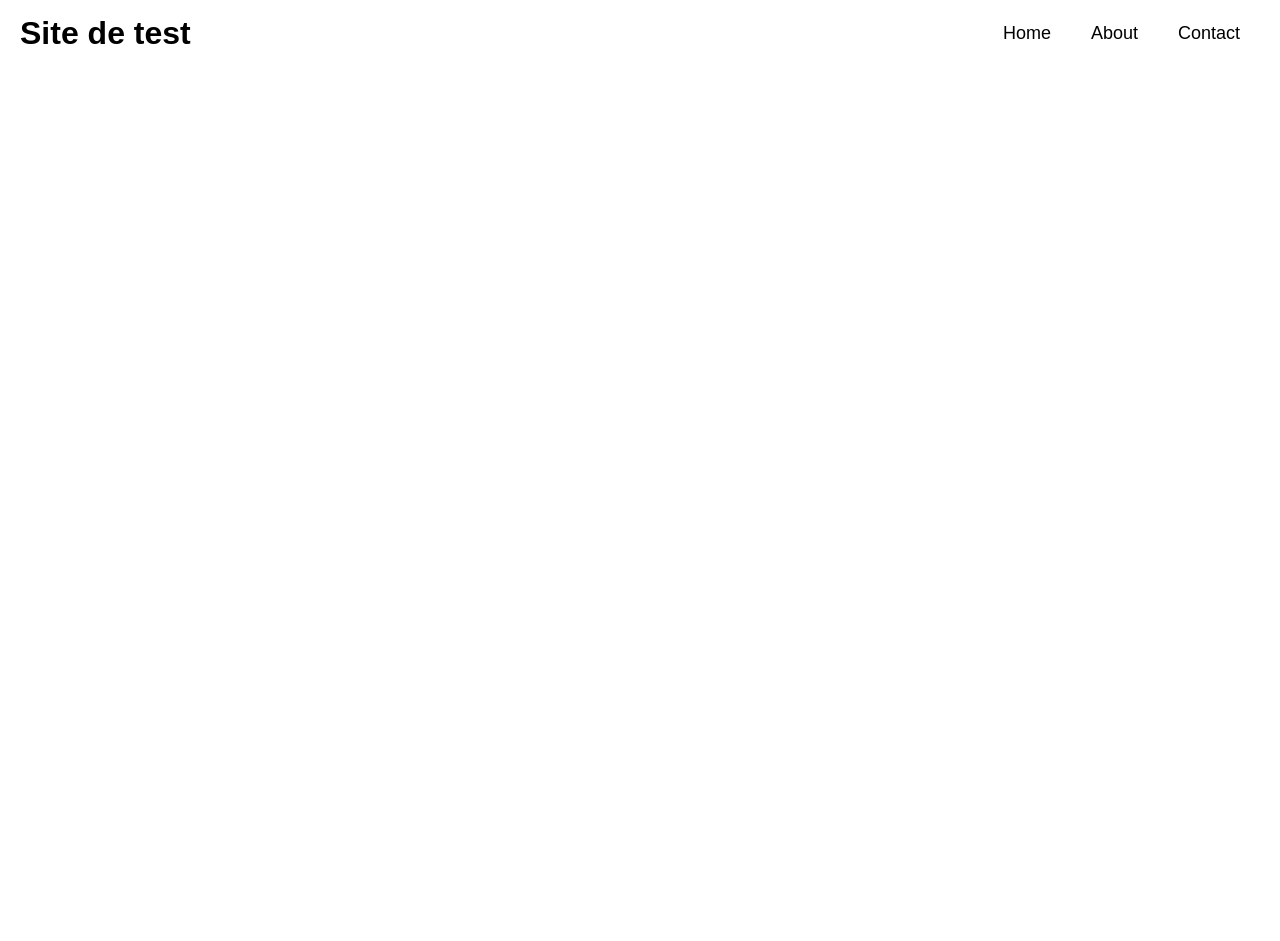
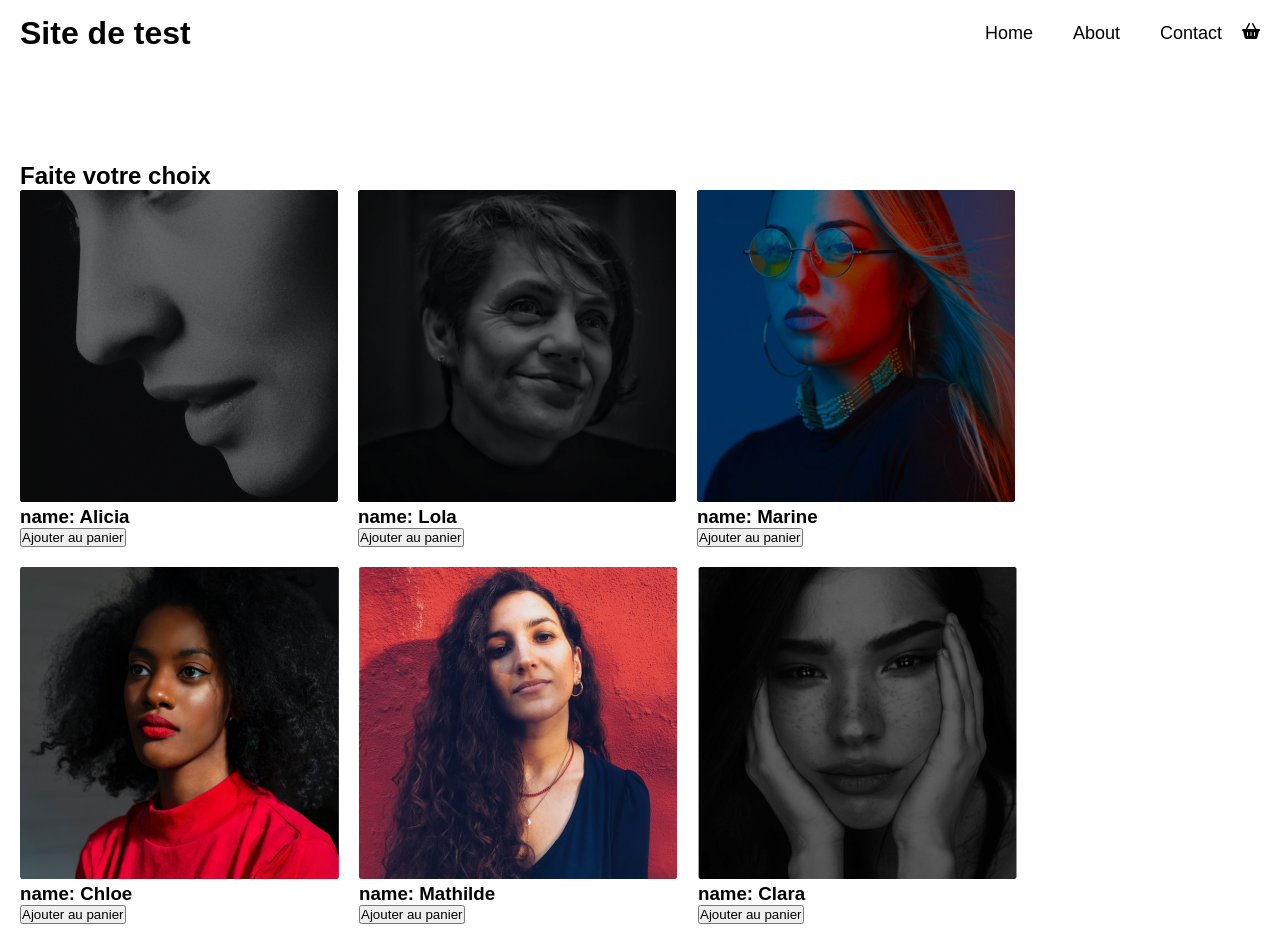
Before and after one commit to Wesleydu29/site-test, a plain HTML site: page index.html in a window 1280 px wide. Shown: the top 941 px of the page. Before the commit the page ends 800 px from the top, so only its background shows below. Drawn offline with Linux system fonts and the light colour scheme.

Commit message:
début de la section main

```diff
--- a/index.html
+++ b/index.html
@@ -3,6 +3,7 @@
 <head>
     <meta charset="UTF-8">
     <meta name="viewport" content="width=device-width, initial-scale=1.0">
+    <script src="https://kit.fontawesome.com/cca2fd5ffb.js" crossorigin="anonymous"></script>
     <link rel="stylesheet" href="style.css">
     <title>Site Test</title>
 </head>
@@ -14,11 +15,69 @@
                 <li><a href="#home">Home</a></li>
                 <li><a href="#about">About</a></li>
                 <li><a href="#contact">Contact</a></li>
+                <i class="fa-solid fa-basket-shopping"></i>
             </ul>
         </nav>
 
     </header>
     <main>
+        <section class="container">
+            <h2> Faite votre choix</h2>
+
+            <div class="section-items">
+                <div class="card">
+                    <img src="./img/1.png" alt="person card">
+                    <div class="card-content">
+                        <h3> name: Alicia</h3>
+                        <button>Ajouter au panier</button>
+                    </div>
+                </div>
+                <div class="card">
+                    <img src="./img/2.png" alt="person card">
+                    <div class="card-content">
+                        <h3> name: Lola</h3>
+                        <button>Ajouter au panier</button>
+                    </div>
+                </div>
+                <div class="card">
+                    <img src="./img/3.png" alt="person card">
+                    <div class="card-content">
+                        <h3> name: Marine</h3>
+                        <button>Ajouter au panier</button>
+                    </div>
+                </div>
+                <div class="card">
+                    <img src="./img/4.png" alt="person card">
+                    <div class="card-content">
+                        <h3> name: Chloe</h3>
+                        <button>Ajouter au panier</button>
+                    </div>
+                </div>
+                <div class="card">
+                    <img src="./img/5.png" alt="person card">
+                    <div class="card-content">
+                        <h3> name: Mathilde</h3>
+                        <button>Ajouter au panier</button>
+                    </div>
+                </div>
+                <div class="card">
+                    <img src="./img/6.png" alt="person card">
+                    <div class="card-content">
+                        <h3> name: Clara</h3>
+                        <button>Ajouter au panier</button>
+                    </div>
+                </div>
+                <div class="card">
+                    <img src="./img/7.png" alt="person card">
+                    <div class="card-content">
+                        <h3> name: Matthieu</h3>
+                        <button>Ajouter au panier</button>
+                    </div>
+                </div>
+
+            </div>
+
+        </section>
 
     </main>
     <footer>
--- a/style.css
+++ b/style.css
@@ -22,8 +22,23 @@ nav ul {
 nav ul li {
     margin: 0 20px;
 }
+nav ul li i {
+    font-size: 20px;
+}
 nav ul li a {
     text-decoration: none;
     color: #000;
     font-size: 18px;
 }
+main {
+    padding: 15px 20px;
+}
+
+.container {
+    margin-top: 10vmin;
+}
+.section-items {
+    display: flex;
+    gap : 20px;
+    flex-wrap: wrap;
+}
```
Also changed, not shown: img/1.png (added), img/2.png (added), img/3.png (added), img/4.png (added), img/5.png (added), img/6.png (added), img/7.png (added).
